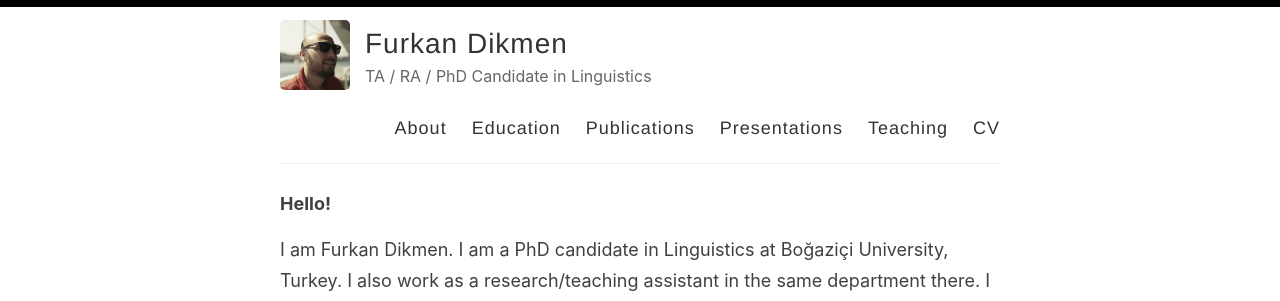
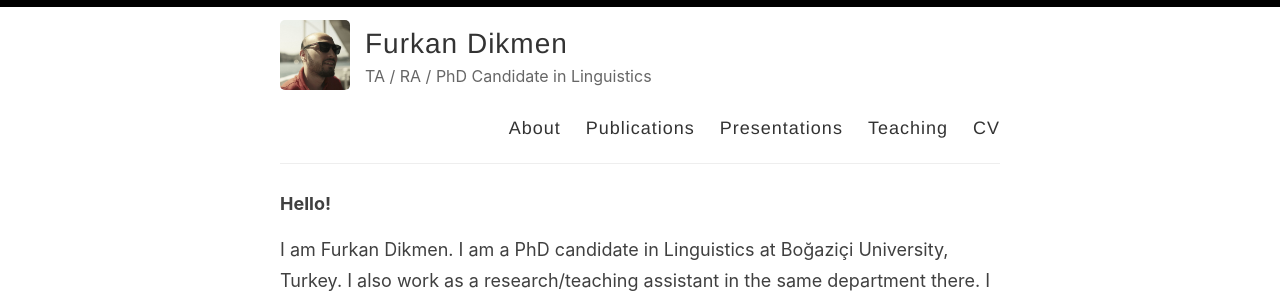
Before and after one commit to furkandikmen/furkandikmen.github.io, a Jekyll site: the page built from index.html, in a window 1280 px wide. Shown: the top 301 px of the page. Built offline with Jekyll 4.4.1, drawn with Linux system fonts in a browser that asks for light colours; the list of posts is cut into pages by our own code.

Commit message:
Update default.html

```diff
--- a/_layouts/default.html
+++ b/_layouts/default.html
@@ -29,7 +29,6 @@
 
             <nav>
               <a href="{{ site.baseurl }}/">About</a>
-              <a href="{{ site.baseurl }}/">Education</a>
               <a href="{{ site.baseurl }}/publications">Publications</a>
               <a href="{{ site.baseurl }}/presentations">Presentations</a>
               <a href="{{ site.baseurl }}/teaching">Teaching</a>
```
